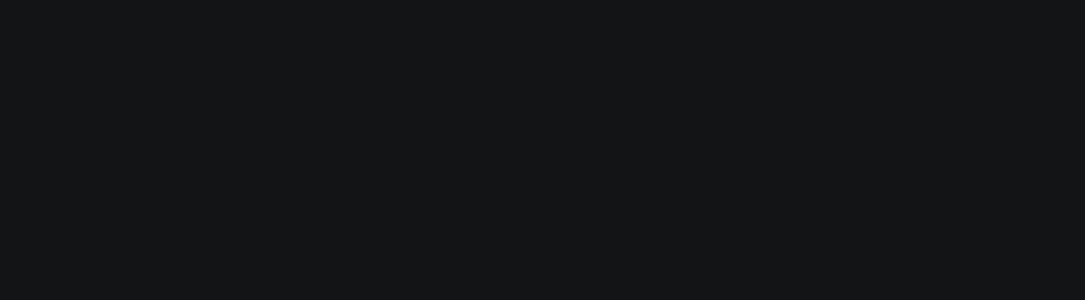
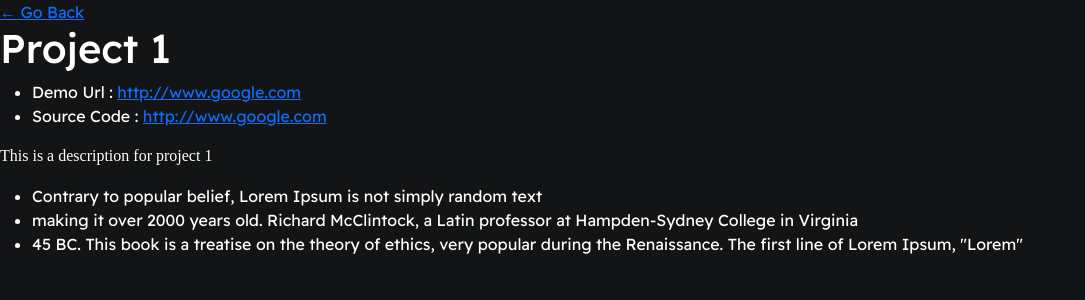
Before and after one commit to manthanank/manthanank.github.io, an Angular app: page /projects/project-1 in a window 1280 px wide. Before the commit this address led to /. Shown: the top 300 px of the page, without its empty margins (0-1085 px from the left). Built offline with nearby package versions, Linux system fonts and the light colour scheme.

Commit message:
changes made

```diff
--- a/src/app/app-routing.module.ts
+++ b/src/app/app-routing.module.ts
@@ -3,8 +3,7 @@
 
 const routes: Routes = [
   { path: '', loadChildren: () => import('./pages/home/home.module').then(m => m.HomeModule) },
-  { path: 'projects', loadChildren: () => import('./pages/projects/projects.module').then(m => m.ProjectsModule) },
-  { path: 'about', loadChildren: () => import('./pages/about/about.module').then(m => m.AboutModule) }
+  { path: 'projects/:id', loadChildren: () => import('./pages/projects/projects.module').then(m => m.ProjectsModule) }
 ];
 
 @NgModule({
--- a/src/app/pages/about/about-routing.module.ts
+++ /dev/null
@@ -1,11 +0,0 @@
-import { NgModule } from '@angular/core';
-import { RouterModule, Routes } from '@angular/router';
-import { AboutComponent } from './about.component';
-
-const routes: Routes = [{ path: '', component: AboutComponent }];
-
-@NgModule({
-  imports: [RouterModule.forChild(routes)],
-  exports: [RouterModule]
-})
-export class AboutRoutingModule { }
--- a/src/app/pages/about/about.component.html
+++ /dev/null
@@ -1 +0,0 @@
-<p>about works!</p>
--- a/src/app/pages/about/about.component.ts
+++ /dev/null
@@ -1,15 +0,0 @@
-import { Component, OnInit } from '@angular/core';
-
-@Component({
-  selector: 'app-about',
-  templateUrl: './about.component.html',
-  styleUrls: ['./about.component.css']
-})
-export class AboutComponent implements OnInit {
-
-  constructor() { }
-
-  ngOnInit(): void {
-  }
-
-}
--- a/src/app/pages/home/home.component.html
+++ b/src/app/pages/home/home.component.html
@@ -9,8 +9,8 @@
     <div>
       <h1 id="user-name">Manthan Ank</h1>
       <p id="bio">
-        Front End Developer, Web Designer, and a passionate learner. From
-        Karnataka, India.
+        Front End Developer, Web Designer, and a passionate learner. Karnataka,
+        India.
       </p>
       <a href="https://manthanank.xyz" target="_blank">Porfolio website</a>
       <p id="email">👉 manthan.ank49@gmail.com</p>
@@ -101,14 +101,14 @@
     <h2>Projects</h2>
 
     <div class="card--project">
-      <a href="project1.html"
+      <a routerLink="projects/project-1">
         ><span>🏆 </span>Ecommerce platform using paypal and stripe API for
         payment integration</a
       >
     </div>
 
     <div class="card--project">
-      <a href="project1.html"
+      <a routerLink="/projects/project-2">
         ><span>🏆 </span>Social Network - open source project</a
       >
     </div>
--- a/src/app/pages/projects/projects.component.html
+++ b/src/app/pages/projects/projects.component.html
@@ -1,23 +1,19 @@
-<div id="container--main">
-  <a href="index.html">&#x2190; Go Back</a>
-  <h1>Built a Laboratory management system for forensics lab</h1>
+<div id="1" *ngFor="let project of projects">
+  <a routerLink="">&#x2190; Go Back</a>
+  <h1>{{ project.name }}</h1>
 
   <ul>
-    <li><a href="#">Live Demo</a></li>
-    <li><a href="#">Source code</a></li>
+    <li>
+      Demo Url :
+      <a href="">{{ project.url }}</a>
+    </li>
+    <li>
+      Source Code :
+      <a href="">{{ project.sourceCode }}</a>
+    </li>
   </ul>
   <p>
-    Lorem Ipsum is simply dummy text of the printing and typesetting industry.
-    Lorem Ipsum has been the industry's standard dummy text ever since the
-    1500s, when an unknown printer took a galley of type and scrambled it to
-    make a type specimen book. It has survived not only five centuries
-  </p>
-
-  <p>
-    It is a long established fact that a reader will be distracted by the
-    readable content of a page when looking at its layout. The point of using
-    Lorem Ipsum is that it has a more-or-less normal distribution of letters, as
-    opposed to using 'Content here, content here', making it look
+    {{ project.description }}
   </p>
 
   <ul>
@@ -32,67 +28,3 @@
     </li>
   </ul>
 </div>
-
-<header></header>
-<div class="container">
-  <div class="row row-cols-1 row-cols-md-3 g-4">
-    <div class="col">
-      <div class="card h-100">
-        <img
-          src="/assets/images/netflix-clone.png"
-          class="card-img-top"
-          alt="netflix-clone"
-        />
-        <div class="card-body">
-          <h5 class="card-title">Netflix Clone</h5>
-          <p class="card-text">
-            This is a wider card with supporting text below as a natural lead-in
-            to additional content. This content is a little bit longer.
-          </p>
-        </div>
-        <div class="card-footer">
-          <small class="text-muted">Last updated 3 mins ago</small>
-        </div>
-      </div>
-    </div>
-    <div class="col">
-      <div class="card h-100">
-        <img
-          src="/assets/images/react-portfolio.png"
-          class="card-img-top"
-          alt="rect-portfolio"
-        />
-        <div class="card-body">
-          <h5 class="card-title">React Portfolio</h5>
-          <p class="card-text">
-            This card has supporting text below as a natural lead-in to
-            additional content.
-          </p>
-        </div>
-        <div class="card-footer">
-          <small class="text-muted">Last updated 3 mins ago</small>
-        </div>
-      </div>
-    </div>
-    <div class="col">
-      <div class="card h-100">
-        <img
-          src="/assets/images/covidtrackerpage.png"
-          class="card-img-top"
-          alt="covidtrackerpage"
-        />
-        <div class="card-body">
-          <h5 class="card-title">Angular Covid Tracker</h5>
-          <p class="card-text">
-            This is a wider card with supporting text below as a natural lead-in
-            to additional content. This card has even longer content than the
-            first to show that equal height action.
-          </p>
-        </div>
-        <div class="card-footer">
-          <small class="text-muted">Last updated 3 mins ago</small>
-        </div>
-      </div>
-    </div>
-  </div>
-</div>
--- a/src/app/pages/projects/projects.component.ts
+++ b/src/app/pages/projects/projects.component.ts
@@ -1,5 +1,13 @@
 import { Component, OnInit } from '@angular/core';
-
+import { ActivatedRoute } from '@angular/router';
+import projectsData from '../projects/projects.json';
+interface Project {
+  id: string;
+  name: string;
+  description: string;
+  url: string;
+  sourceCode: string;
+}
 @Component({
   selector: 'app-projects',
   templateUrl: './projects.component.html',
@@ -7,9 +15,20 @@
 })
 export class ProjectsComponent implements OnInit {
 
-  constructor() { }
+  constructor(private activatedRoute: ActivatedRoute) { }
+
+  projects: Project[] = projectsData;
 
   ngOnInit(): void {
+    this.activatedRoute.params.subscribe(params => {
+      console.log(params);
+      const id = params['id'];
+      if (id) {
+        this.projects = this.projects.filter(project => project.id === id);
+      }
+    });
   }
 
+
+
 }
--- /dev/null
+++ b/src/app/pages/projects/projects.json
@@ -0,0 +1,16 @@
+[
+    {
+        "id": "project-1",
+        "name": "Project 1",
+        "description": "This is a description for project 1",
+        "url": "http://www.google.com",
+        "sourceCode": "http://www.google.com"
+    },
+    {
+        "id": "project-2",
+        "name": "Project 2",
+        "description": "This is a description for project 2",
+        "url": "http://www.google.com",
+        "sourceCode": "http://www.google.com"
+    }
+]
--- a/src/assets/data.json
+++ /dev/null
@@ -1,6 +0,0 @@
-{
-    "name": "Manthan Ankolekar",
-    "email": "manthan.ank46@gmail.com",
-    "phone": "8105068268",
-    "address": "karnataka,India"
-}
```
Also changed, not shown: src/app/pages/about/about.module.ts (deleted, +0 -17 lines), tsconfig.json (+3 -4 lines), src/app/pages/about/about.component.css (deleted), 13 other files (tests, documents, lock files or other folders).
